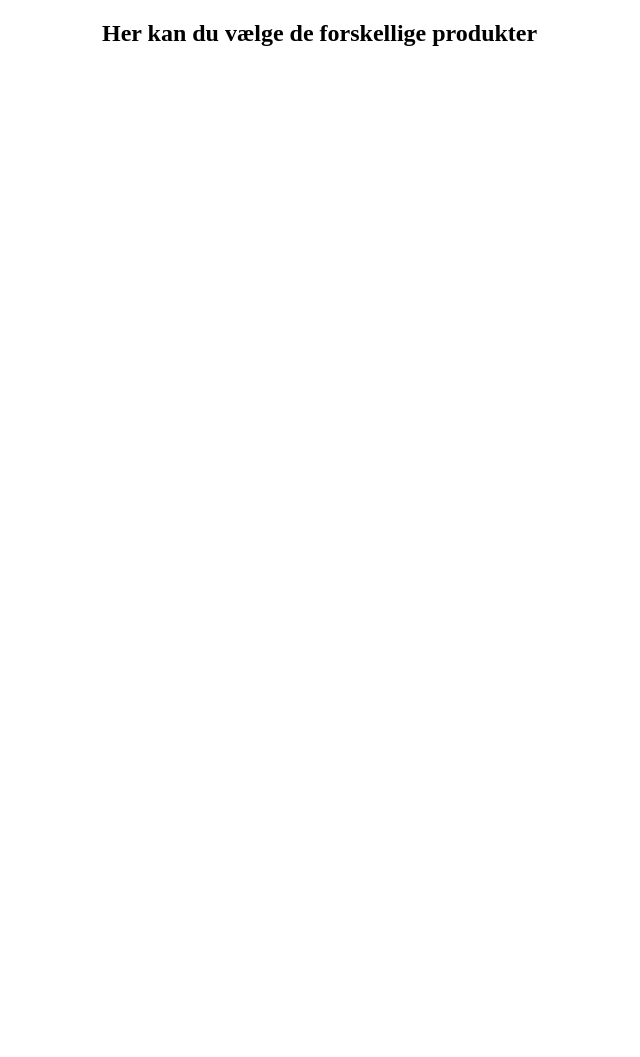
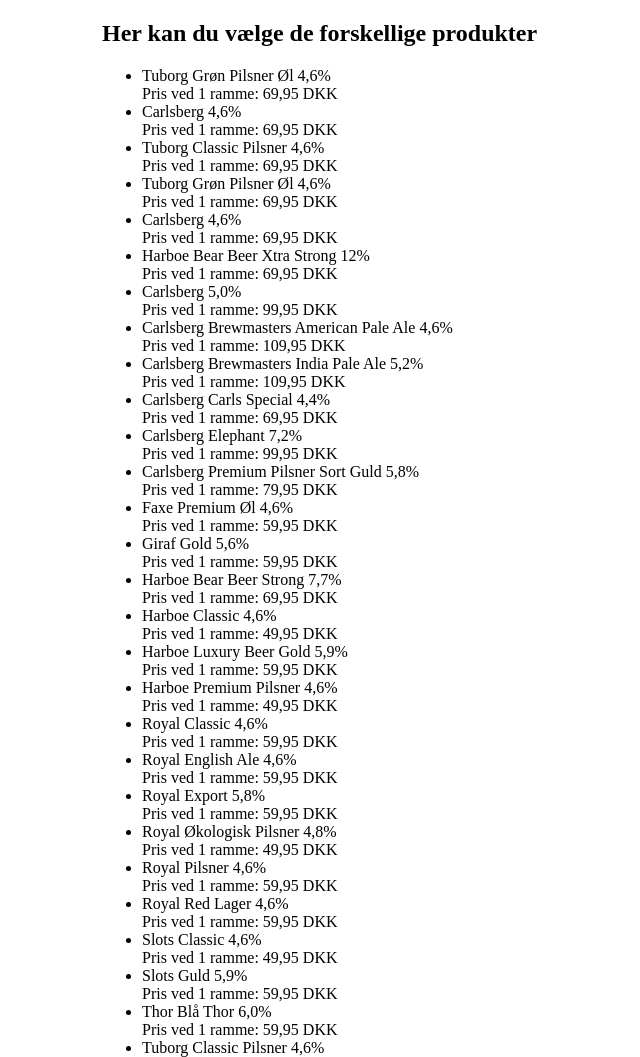
Before and after one commit to sorenmulli/compareTaxfree, a plain HTML site: page website/index.html in a window 1280 px wide. Shown: the top 1057 px of the page, without its empty margins (188-828 px from the left). Before the commit the page ends 800 px from the top, so only its background shows below. Drawn offline with Linux system fonts and the light colour scheme.

Commit message:
Added divisions and <ul></ul>

```diff
--- a/website/index.html
+++ b/website/index.html
@@ -10,14 +10,38 @@
     <div class = "centerscrn">
 
   <h2>Her kan du vælge de forskellige produkter</h2>
-  <ul id = "beerlist">  </ul>
+  <div id = "selection">
+
+
+
+
+
+  </div> <!-- ID = selection -->
 
 
 
 
 
 </div>
+  <script type="text/javascript" src="buttons.js"></script>
   <script>
+
+  //Defining different catagories to choose from
+  var catagories = ['beer', 'wine', 'spirits']
+
+  // Function to setup the divisions
+
+  function makeDiv() {
+    let output = '';
+    let name;
+    for (var i = 0; i < catagories.length; i++){
+      name = catagories[i] + "list";
+      output += "<ul class = 'product' id = '" + name + "'></ul>"
+    };
+    document.getElementById("selection").innerHTML = output;
+  };
+
+  makeDiv();
 
   // Function to make lists to insert in <ul>
   function makeList(type, name) {
@@ -27,7 +51,9 @@
     //Making a loop, where every type of booze
     //Gets assigned to a <li>
     for (var i = 0; i < type.length; i++){
-      output += '<li>' + type[i].title + '</li>';
+      output += '<li>' + type[i].title +
+      '<br>' + type[i].price +
+      '</li>';
     }
     //Assigning the output from the loop to the list with
     //belonging type
@@ -41,13 +67,12 @@
     if (this.readyState == 4 && this.status == 200) {
       var data = JSON.parse(xhttp.responseText);
 
-      console.log(data);
+      makeList(data.beer, 'beer');
     };
   };
 
   xhttp.open("GET", "danishbeer.json", true);
   xhttp.send();
-
 
   </script>
 
```
Also changed, not shown: website/buttons.js (added).
